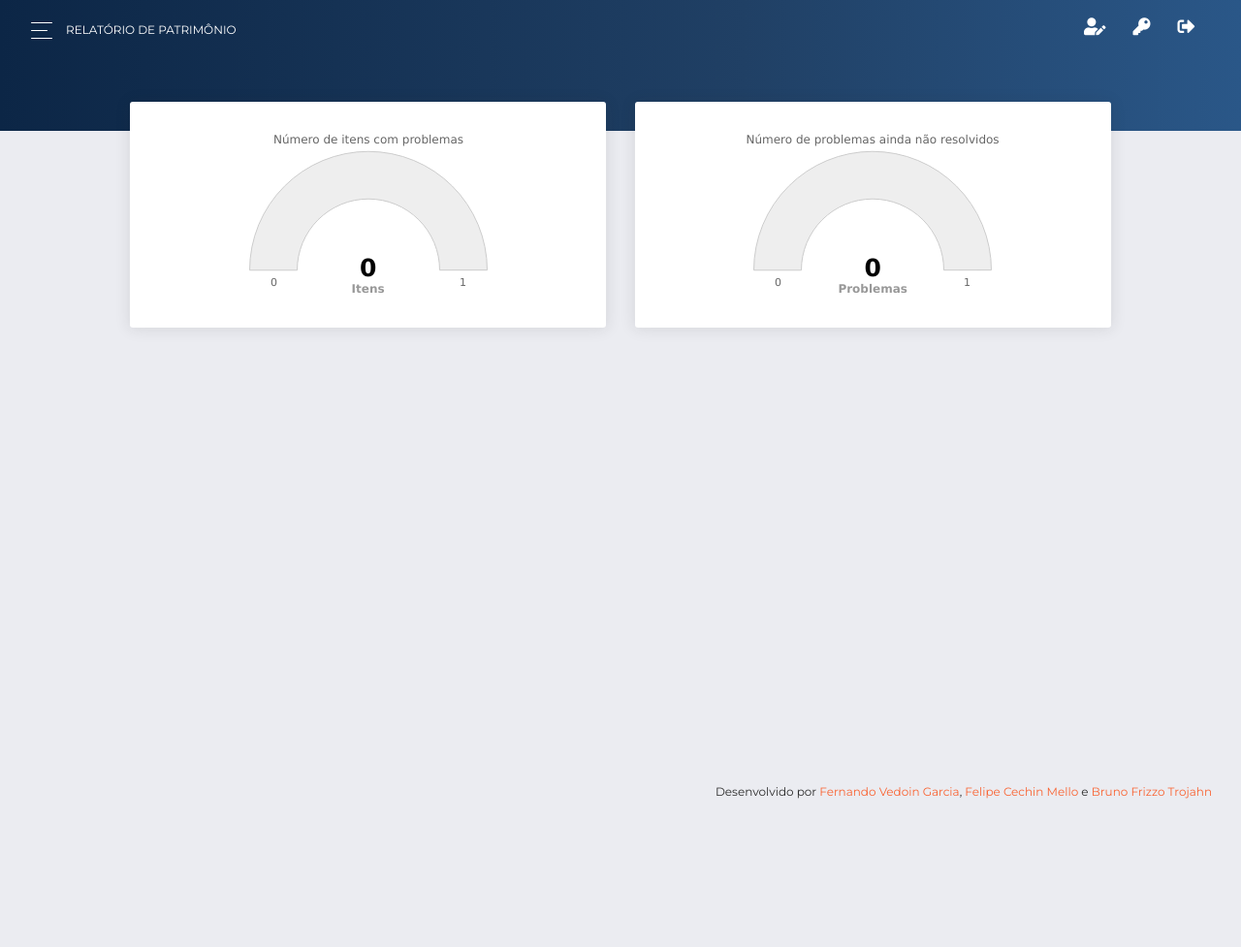
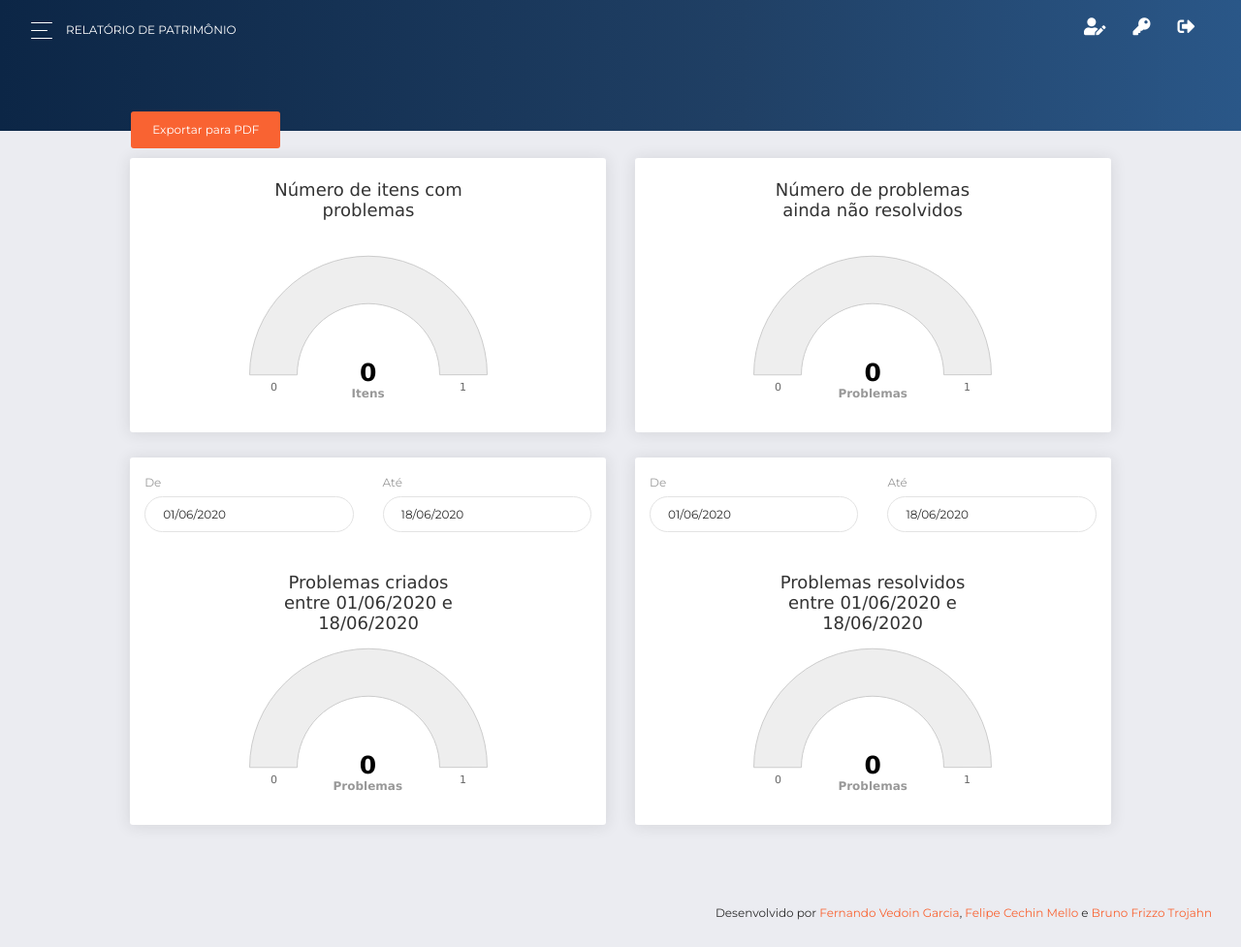
Before and after one commit to fvedoin/school-heritage, a Django app: page /relatorio/ in a window 1280 px wide. Shown: the whole page at 97% size. Before the commit the page ends 824 px from the top, so only its background shows below. Run offline with Django 3.2, Linux system fonts and the light colour scheme; a user stored in the database is signed in; tables that the repository leaves empty hold one stand-in row (values such as "Sample post"); data that the repository does not hold is empty; some libraries are stand-ins or nearby versions.

Commit message:
Exporting graphs on reports page. Search with ajax route.

```diff
--- a/reports/urls.py
+++ b/reports/urls.py
@@ -1,6 +1,8 @@
 from django.urls import path
-from .views import index
+from .views import index, searchProblemsCreated, searchProblemsResolved
 
 urlpatterns = [
-    path('', index, name='index')
+    path('', index, name='index'),
+    path('buscar-problemas-criados', searchProblemsCreated, name='searchProblemsCreated'),
+    path('buscar-problemas-resolvidos', searchProblemsResolved, name='searchProblemsResolved')
 ]
--- a/reports/views.py
+++ b/reports/views.py
@@ -1,9 +1,13 @@
 from django.shortcuts import render
 from django.contrib.auth.decorators import login_required
-from django.utils.decorators import method_decorator
 from users.decorators import schoolmaster_required
 from items.models import Item
 from problems.models import Problem
+from logs.models import Log
+from datetime import datetime
+import json
+from django.http import HttpResponse
+
 
 @login_required
 @schoolmaster_required
@@ -13,10 +17,56 @@ def index(request):
     total_items = Item.objects.all().count()
     num_problems_unsolved = Problem.objects.filter(status=0).count()
     total_problems = Problem.objects.all().count()
+    data_inicio_mes = datetime.today().replace(day=1)
+    data_hoje = datetime.today()
+    num_problems_created = Problem.objects.num_problems_created(initial_date=data_inicio_mes.date(),
+                                                                final_date=data_hoje.date())
+    num_problems_resolved = Problem.objects.num_problems_resolved(initial_date=data_inicio_mes.date(),
+                                                                  final_date=data_hoje.date())
     context = {
         'num_items_with_problems': num_items_with_problems,
         'num_problems_unsolved': num_problems_unsolved,
         'total_items': total_items,
-        'total_problems': total_problems
+        'total_problems': total_problems,
+        'data_inicio_mes': data_inicio_mes,
+        'data_hoje': data_hoje,
+        'num_problems_created': num_problems_created,
+        'num_problems_resolved': num_problems_resolved
     }
     return render(request, template_name, context)
+
+
+def searchProblemsCreated(request):
+    if request.is_ajax():
+        initial_date = request.GET.get('initial_date')
+        final_date = request.GET.get('final_date')
+        try:
+            initial_date = datetime.strptime(initial_date, '%d/%m/%Y')
+            final_date = datetime.strptime(final_date, '%d/%m/%Y')
+            if final_date >= initial_date:
+                num_problems_created = Problem.objects.num_problems_created(initial_date=initial_date.date(),
+                                                                            final_date=final_date.date())
+                data = {'success': True, 'message': num_problems_created}
+            else:
+                data = {'success': False, 'message': 'Datas inválidas'}
+        except:
+            data = {'success': False, 'message': 'Datas inválidas'}
+        return HttpResponse(json.dumps(data), content_type='application/json')
+
+
+def searchProblemsResolved(request):
+    if request.is_ajax():
+        initial_date = request.GET.get('initial_date')
+        final_date = request.GET.get('final_date')
+        try:
+            initial_date = datetime.strptime(initial_date, '%d/%m/%Y')
+            final_date = datetime.strptime(final_date, '%d/%m/%Y')
+            if final_date >= initial_date:
+                num_problems_resolved = Problem.objects.num_problems_resolved(initial_date=initial_date.date(),
+                                                                              final_date=final_date.date())
+                data = {'success': True, 'message': num_problems_resolved}
+            else:
+                data = {'success': False, 'message': 'Datas inválidas'}
+        except:
+            data = {'success': False, 'message': 'Datas inválidas'}
+        return HttpResponse(json.dumps(data), content_type='application/json')
--- a/static/css/highcharts.css
+++ b/static/css/highcharts.css
@@ -1,11 +1,15 @@
 .highcharts-figure .chart-container {
     width: 300px;
-    height: 200px;
+    height: 250px;
     margin: auto;
 }
 
 .card-graph {
     overflow: auto;
+}
+
+.errorgraph {
+    height: 10px;
 }
 
 .highcharts-figure, .highcharts-data-table table {
--- a/static/js/scripts/reports-page.js
+++ b/static/js/scripts/reports-page.js
@@ -1,10 +1,63 @@
+Highcharts.getSVG = function (charts, options, callback) {
+    var svgArr = [],
+        top = 0,
+        width = 0,
+        addSVG = function (svgres) {
+            // Grab width/height from exported chart
+            var svgWidth = +svgres.match(
+                /^<svg[^>]*width\s*=\s*\"?(\d+)\"?[^>]*>/
+                )[1],
+                svgHeight = +svgres.match(
+                    /^<svg[^>]*height\s*=\s*\"?(\d+)\"?[^>]*>/
+                )[1],
+                // Offset the position of this chart in the final SVG
+                svg = svgres.replace('<svg', '<g transform="translate(0,' + top + ')" ');
+            svg = svg.replace('</svg>', '</g>');
+            top += svgHeight;
+            width = Math.max(width, svgWidth);
+            svgArr.push(svg);
+        },
+        exportChart = function (i) {
+            if (i === charts.length) {
+                return callback('<svg height="' + top + '" width="' + width +
+                    '" version="1.1" xmlns="http://www.w3.org/2000/svg">' + svgArr.join('') + '</svg>');
+            }
+            charts[i].getSVGForLocalExport(options, {}, function () {
+                console.log("Failed to get SVG");
+            }, function (svg) {
+                addSVG(svg);
+                return exportChart(i + 1); // Export next only when this SVG is received
+            });
+        };
+    exportChart(0);
+};
+
+/**
+ * Create a global exportCharts method that takes an array of charts as an argument,
+ * and exporting options as the second argument
+ */
+Highcharts.exportCharts = function (charts, options) {
+    options = Highcharts.merge(Highcharts.getOptions().exporting, options);
+    // Get SVG asynchronously and then download the resulting SVG
+    Highcharts.getSVG(charts, options, function (svg) {
+        Highcharts.downloadSVGLocal(svg, options, function () {
+            console.log("Failed to export on client side");
+        });
+    });
+};
+
+// Set global default options for all charts
+Highcharts.setOptions({
+    exporting: {
+        fallbackToExportServer: false // Ensure the export happens on the client side or not at all
+    }
+});
+
 var gaugeOptions = {
     chart: {
-        type: 'solidgauge'
+        type: 'solidgauge',
+        marginTop: 60
     },
-
-    title: null,
-
     pane: {
         center: ['50%', '85%'],
         size: '140%',
@@ -58,13 +111,14 @@ var gaugeOptions = {
 };
 
 function displayGraph(id, value, max, title, spanText, valueSuffix) {
-    var chart = Highcharts.chart(id, Highcharts.merge(gaugeOptions, {
+    Highcharts.chart(id, Highcharts.merge(gaugeOptions, {
+        title: {
+            text: title
+        },
+
         yAxis: {
             min: 0,
             max: max,
-            title: {
-                text: title
-            },
             tickPositioner: function () {
                 var tickPositions = this.tickPositions,
                     lastTick = tickPositions[tickPositions.length - 1],
@@ -98,3 +152,101 @@ function displayGraph(id, value, max, title, spanText, valueSuffix) {
 
     }));
 }
+
+$(".data").mask("00/00/0000");
+$('.data').datepicker({
+    dateFormat: 'dd/mm/yy',
+    dayNames: ['Domingo', 'Segunda', 'Terça', 'Quarta', 'Quinta', 'Sexta', 'Sábado'],
+    dayNamesMin: ['D', 'S', 'T', 'Q', 'Q', 'S', 'S', 'D'],
+    dayNamesShort: ['Dom', 'Seg', 'Ter', 'Qua', 'Qui', 'Sex', 'Sáb', 'Dom'],
+    monthNames: ['Janeiro', 'Fevereiro', 'Março', 'Abril', 'Maio', 'Junho', 'Julho', 'Agosto', 'Setembro', 'Outubro', 'Novembro', 'Dezembro'],
+    monthNamesShort: ['Jan', 'Fev', 'Mar', 'Abr', 'Mai', 'Jun', 'Jul', 'Ago', 'Set', 'Out', 'Nov', 'Dez'],
+    nextText: 'Próximo',
+    prevText: 'Anterior',
+    maxDate: '0'
+});
+
+$('#createProblemsDateIni').change(function () {
+    searchProblemsCreated();
+});
+
+$('#createProblemsDateFin').change(function () {
+    searchProblemsCreated();
+});
+
+function searchProblemsCreated() {
+    const initial_date = $('#createProblemsDateIni').val();
+    const final_date = $('#createProblemsDateFin').val()
+    $.ajax({
+        url: "/relatorio/buscar-problemas-criados",
+        type: 'get',
+        data: {
+            initial_date: initial_date,
+            final_date: final_date
+        },
+        datatype: 'json'
+    }).done(function (json) {
+        $('#errorGraphProblemsCreated').html('');
+        if (json.success) {
+            charts = Highcharts.charts;
+            charts.forEach(function (chart, index) {
+                if (chart.renderTo.id === 'container-problems-created') {
+                    chart.title.update({
+                        text: 'Problemas criados <br>entre ' + initial_date + ' e ' + final_date
+                    })
+                    chosenChart = chart;
+                    var point = chart.series[0].points[0]
+                    point.update(json.message)
+                }
+            });
+        } else {
+            $('#errorGraphProblemsCreated').html(json.message)
+        }
+    });
+}
+
+$('#resolvedProblemsDateIni').change(function () {
+    searchProblemsResolved();
+});
+
+$('#resolvedProblemsDateFin').change(function () {
+    searchProblemsResolved();
+});
+
+function searchProblemsResolved() {
+    const initial_date = $('#resolvedProblemsDateIni').val();
+    const final_date = $('#resolvedProblemsDateFin').val()
+    $.ajax({
+        url: "/relatorio/buscar-problemas-resolvidos",
+        type: 'get',
+        data: {
+            initial_date: initial_date,
+            final_date: final_date
+        },
+        datatype: 'json'
+    }).done(function (json) {
+        $('#errorGraphProblemsResolved').html('');
+        if (json.success) {
+            charts = Highcharts.charts;
+            charts.forEach(function (chart, index) {
+                if (chart.renderTo.id === 'container-problems-resolved') {
+                    chart.title.update({
+                        text: 'Problemas resolvidos <br>entre ' + initial_date + ' e ' + final_date
+                    })
+                    chosenChart = chart;
+                    var point = chart.series[0].points[0]
+                    point.update(json.message)
+                }
+            });
+        } else {
+            $('#errorGraphProblemsResolved').html(json.message)
+        }
+    });
+}
+
+$('#export').click(function () {
+    Highcharts.exportCharts(Highcharts.charts, {
+        type: 'application/pdf',
+        filename: 'relatorio-patrimonio'
+    });
+});
--- a/templates/reports/index.html
+++ b/templates/reports/index.html
@@ -12,11 +12,13 @@
 
 {% block content %}
     <div class="row">
+        <div class="col-md-1"></div>
         <div class="col-md-10 ml-auto mr-auto">
-            {% include 'layouts/alert.html' %}
+            <button class="btn btn-primary" id="export">
+                Exportar para PDF
+            </button>
         </div>
-    </div>
-    <div class="row" id="form-create">
+        <div class="col-md-1"></div>
         <div class="col-md-1"></div>
         <div class="col-md-5 ml-auto mr-auto">
             <div class="card card-graph">
@@ -46,6 +48,78 @@
         </div>
         <div class="col-md-1"></div>
     </div>
+    <div class="row">
+        <div class="col-md-1"></div>
+        <div class="col-md-5 ml-auto mr-auto">
+            <div class="card card-graph">
+                <div class="card-body">
+                    <div class="row">
+                        <div class="col-md-6">
+                            <div class="form-group">
+                                <label for="createProblemsDateIni">De</label>
+                                <input class="form-control data" id="createProblemsDateIni" type="text"
+                                       value="{{ data_inicio_mes|date:'d/m/Y' }}">
+                            </div>
+                        </div>
+                        <div class="col-md-6">
+                            <div class="form-group">
+                                <label for="createProblemsDateFin">Até</label>
+                                <input class="form-control data" id="createProblemsDateFin" type="text"
+                                       value="{{ data_hoje|date:'d/m/Y' }}">
+                            </div>
+                        </div>
+                        <div class="col-md-12">
+                            <div class="form-group">
+                                <ul class="errorlist errorgraph">
+                                    <li id="errorGraphProblemsCreated"></li>
+                                </ul>
+                            </div>
+                        </div>
+                        <div class="col-md-12 mr-auto ml-auto mb-2">
+                            <figure class="highcharts-figure">
+                                <div id="container-problems-created" class="chart-container"></div>
+                            </figure>
+                        </div>
+                    </div>
+                </div>
+            </div>
+        </div>
+        <div class="col-md-5 ml-auto mr-auto">
+            <div class="card card-graph">
+                <div class="card-body">
+                    <div class="row">
+                        <div class="col-md-6">
+                            <div class="form-group">
+                                <label for="resolvedProblemsDateIni">De</label>
+                                <input class="form-control data" id="resolvedProblemsDateIni" type="text"
+                                       value="{{ data_inicio_mes|date:'d/m/Y' }}">
+                            </div>
+                        </div>
+                        <div class="col-md-6">
+                            <div class="form-group">
+                                <label for="resolvedProblemsDateFin">Até</label>
+                                <input class="form-control data" id="resolvedProblemsDateFin" type="text"
+                                       value="{{ data_hoje|date:'d/m/Y' }}">
+                            </div>
+                        </div>
+                        <div class="col-md-12">
+                            <div class="form-group">
+                                <ul class="errorlist errorgraph">
+                                    <li id="errorGraphProblemsResolved"></li>
+                                </ul>
+                            </div>
+                        </div>
+                        <div class="col-md-12 mr-auto ml-auto mb-2">
+                            <figure class="highcharts-figure">
+                                <div id="container-problems-resolved" class="chart-container"></div>
+                            </figure>
+                        </div>
+                    </div>
+                </div>
+            </div>
+        </div>
+        <div class="col-md-1"></div>
+    </div>
 {% endblock %}
 
 {% block script %}
@@ -55,11 +129,14 @@
     <script src="{% static 'js/highcharts/highcharts-more.js' %}"></script>
     <script src="{% static 'js/highcharts/solid-gauge.js' %}"></script>
     <script src="{% static 'js/highcharts/exporting.js' %}"></script>
+    <script src="{% static 'js/highcharts/offline-exporting.js' %}"></script>
     <script src="{% static 'js/highcharts/export-data.js' %}"></script>
     <script src="{% static 'js/highcharts/accessibility.js' %}"></script>
     <script src="{% static 'js/scripts/reports-page.js' %}"></script>
     <script>
         displayGraph('container-items-with-problems', {{ num_items_with_problems }}, {{ total_items }}, 'Número de itens com problemas', 'Itens', ' itens')
         displayGraph('container-problems', {{ num_problems_unsolved }}, {{ total_problems }}, 'Número de problemas ainda não resolvidos', 'Problemas', ' problemas')
+        displayGraph('container-problems-created', {{ num_problems_created }}, {{ total_problems }}, 'Problemas criados <br>entre {{ data_inicio_mes|date:"d/m/Y" }} e {{ data_hoje|date:"d/m/Y" }}', 'Problemas', ' problemas')
+        displayGraph('container-problems-resolved', {{ num_problems_resolved }}, {{ total_problems }}, 'Problemas resolvidos <br>entre {{ data_inicio_mes|date:"d/m/Y" }} e {{ data_hoje|date:"d/m/Y" }}', 'Problemas', ' problemas')
     </script>
 {% endblock %}
--- a/users/decorators.py
+++ b/users/decorators.py
@@ -7,7 +7,7 @@ User = get_user_model()
 def schoolmaster_required(view_func):
     def _wrapper(request, *args, **kwargs):
         if request.user.role != 1:
-            return redirect('core:index')
+            return redirect('items:index')
         return view_func(request, *args, **kwargs)
 
     return _wrapper
```
Also changed, not shown: problems/models.py (+27 -0 lines), static/js/highcharts/offline-exporting.js (added).
